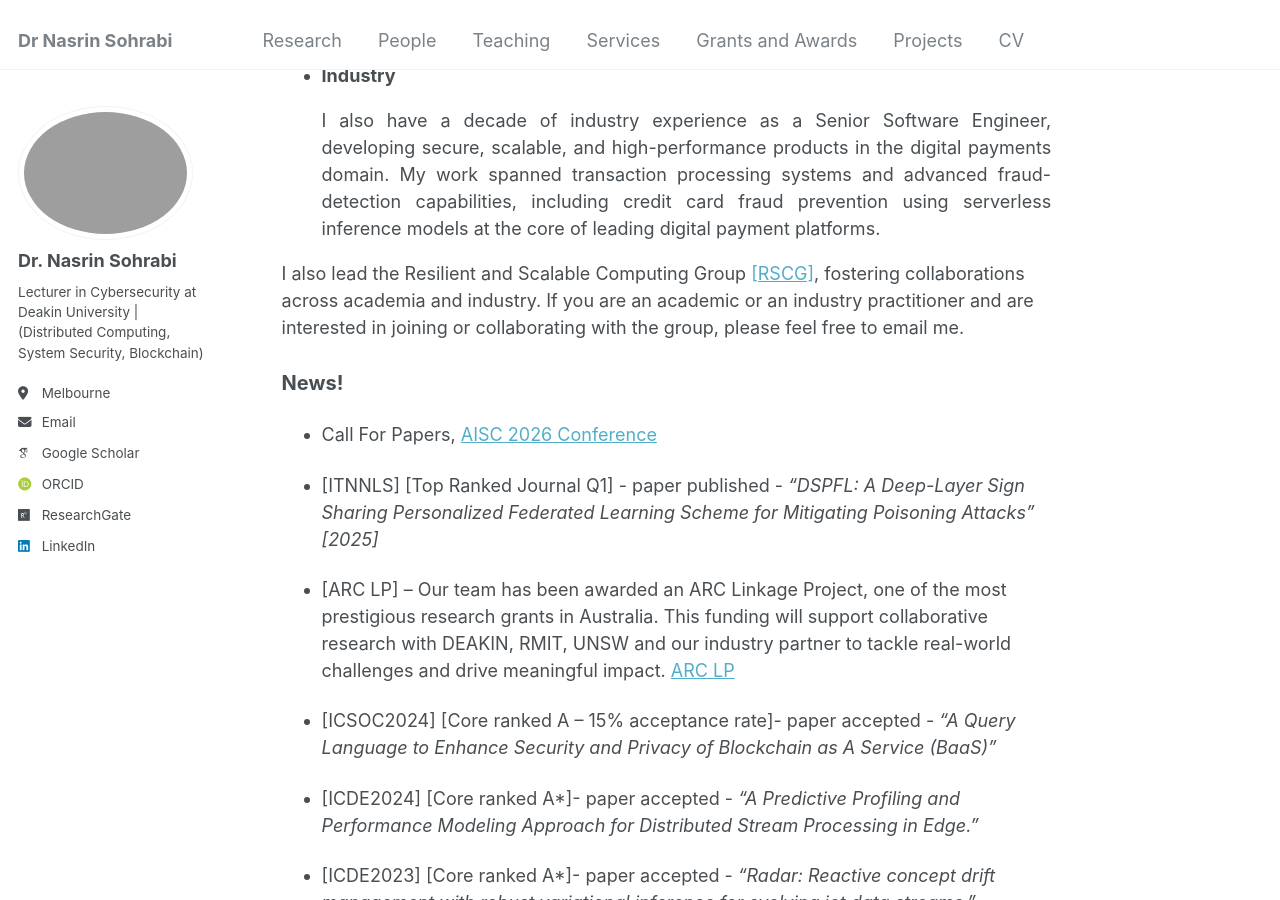
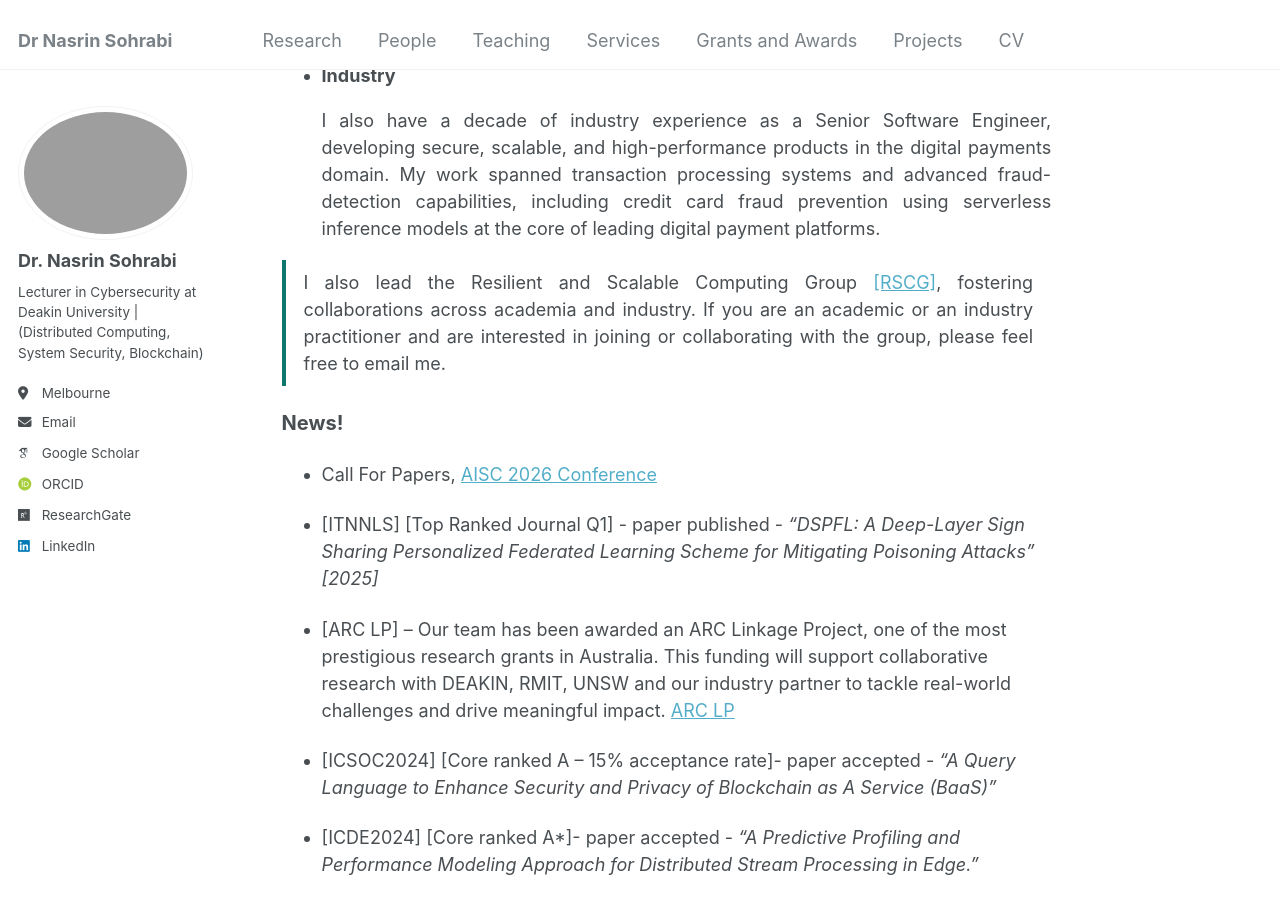
Before and after one commit to Nasrin-Sohrabi/Nasrin-Sohrabi.github.io, a Jekyll site: the page built from _pages/about.md, in a window 1280 px wide and 900 px high, scrolled down 515 px. Built offline with Jekyll 4.4.1, drawn with Linux system fonts in a browser that asks for light colours; some web fonts are replaced.

Commit message:
update the intro

```diff
--- a/_pages/about.md
+++ b/_pages/about.md
@@ -18,8 +18,9 @@ redirect_from:
   <ul style="text-align: justify;"> I also have a decade of industry experience as a Senior Software Engineer, developing secure, scalable, and high-performance products in the digital payments domain. My work spanned transaction processing systems and advanced fraud-detection capabilities, including credit card fraud prevention using serverless inference models at the core of leading digital payment platforms.</ul>
 
 
-
+<div style="border-left: 4px solid #0f766e; padding: 0.5rem 1rem; margin: 1em 0; text-align: justify;">
 <span style="text-align: justify;"> I also lead the Resilient and Scalable Computing Group <a href="https://rscg-research.gitlab.io/rscg.gitlab.io">[RSCG]</a>, fostering collaborations across academia and industry. If you are an academic or an industry practitioner and are interested in joining or collaborating with the group, please feel free to email me.</span>
+</div>
 
 <span style="font-size:20px;">News!</span>
 ======
```
